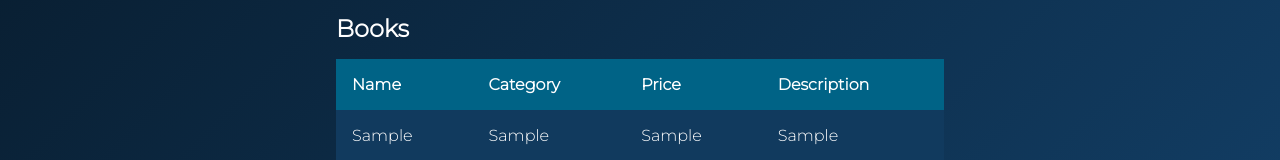
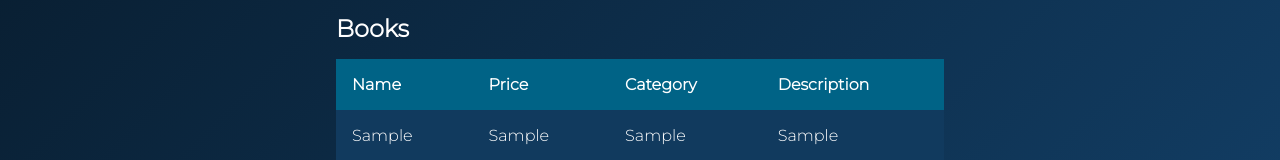
Before and after one commit to willvuong/react-blazesoft-bookstore, a React (Create React App) app: page / in a window 1280 px wide. Both pictures are taken after typing "Sample", "Sample", "Sample", "Sample" into the empty fields and a click on the input "Save Book". Shown: the part 381-541 px from the top of the page. Built offline with nearby package versions, Linux system fonts and the light colour scheme.

Commit message:
switched <th>; were in wrong places

```diff
--- a/src/components/Books.js
+++ b/src/components/Books.js
@@ -12,8 +12,8 @@ const Books = ({ books: { books } }) => {
                 {books.length > 0 &&
                     <tr className="table-headings">
                         <th>Name</th>
+                        <th>Price</th>
                         <th>Category</th>
-                        <th>Price</th>
                         <th>Description</th>
                     </tr>
                 }
```
